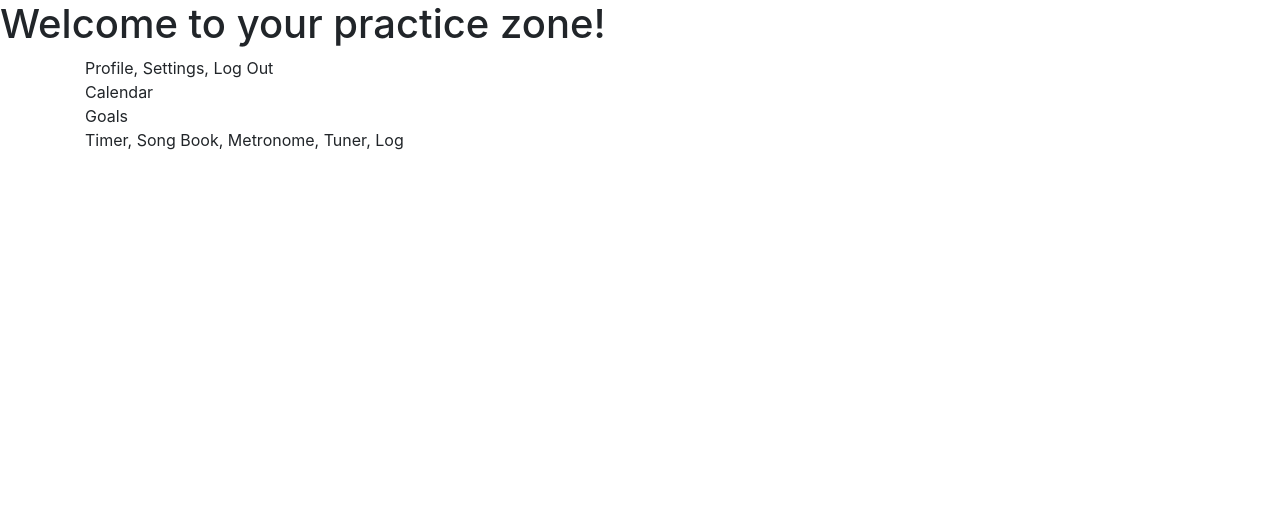
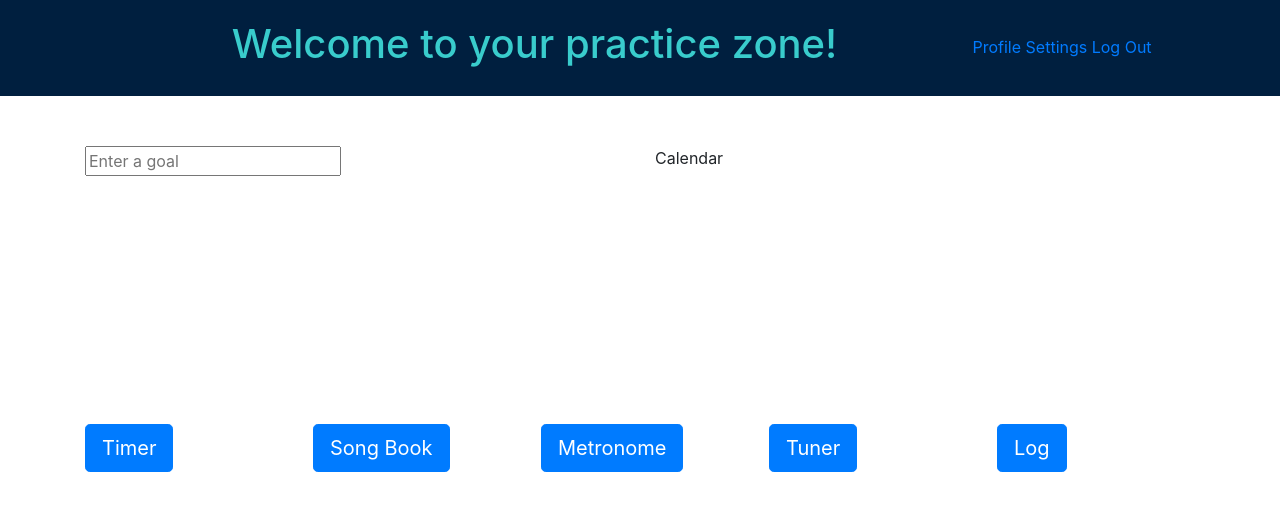
Before and after one commit to carolbarbosa101/PerfectlyPracticed, a Django app: page /dashboard in a window 1280 px wide. Shown: the top 511 px of the page. Run offline with Django 3.2, Linux system fonts and the light colour scheme; some libraries are stand-ins or nearby versions.

Commit message:
Dashboard layout organised with bootstrap grid

```diff
--- a/dashboard/static/dashboard/main.css
+++ b/dashboard/static/dashboard/main.css
@@ -0,0 +1,20 @@
+.page-header{
+    background-color: #001f3f;
+    margin-bottom: 50px;
+    padding: 20px;
+}
+
+.page-header h1,
+.page-header h1 a,
+.page-header h1 a:visited,
+.page-header h1 a:active {
+    color: #39CCCC;
+}
+
+#header-menu{
+    margin-top: 15px;
+}
+
+#features{
+    margin-top: 200px;
+}
--- a/dashboard/templates/dashboard/dashboard.html
+++ b/dashboard/templates/dashboard/dashboard.html
@@ -13,27 +13,58 @@
     <title>Dashboard</title>
 </head>
 <body>
-    <h1>Welcome to your practice zone!</h1>
-
-<div class="container">
-    Profile, Settings, Log Out
+    <header class="page-header">
+        <div class="row">
+            <div class="col-sm-7 offset-2" id="header">
+                <h1><a href="/">Welcome to your practice zone!</a></h1>
+            </div>
+            <div class="col-sm-3" id="header-menu">
+                <a href="" class="profile">
+                    Profile
+                </a>
+                <a href="" class="settings">
+                    Settings
+                </a>
+                <a href="" class="logout">
+                    Log Out
+                </a>
+            </div>
+        </div>
+      </header>
+    <div class="container">
+        <div class="row">
+            <div class="col-sm">
+                <form method="POST">
+                    <input name="goal_text" id="id_new_goal" placeholder="Enter a goal" />
+                    {% csrf_token %}
+                </form>
+            </div>
+            <div class="col-sm">
+                Calendar
+            </div>
+        </div>
+    <br><br>
+        <div class="row" id="features">
+            <div class="col-sm">
+                <button type="button" class="btn btn-primary btn-lg">Timer</button>
+            </div>
+            <div class="col-sm">
+                <button type="button" class="btn btn-primary btn-lg">Song Book</button>
+            </div>
+            <div class="col-sm">
+                <button type="button" class="btn btn-primary btn-lg">Metronome</button>
+            </div>
+            <div class="col-sm">
+                <button type="button" class="btn btn-primary btn-lg">Tuner</button>
+            </div>
+            <div class="col-sm">
+                <button type="button" class="btn btn-primary btn-lg">Log</button>
+            </div>
+        </div>
 </div>
 
-<div class="container">
-    Calendar
-</div>
 
-<div class="container">
-    Goals
-</div>
 
-<div class="container">
-    Timer,
-    Song Book,
-    Metronome,
-    Tuner,
-    Log
-</div>
 
 
 
--- a/musicsite/settings.py
+++ b/musicsite/settings.py
@@ -26,7 +26,7 @@ SECRET_KEY = 'django-insecure-uk5=9b^+0*!!)p5!6i=cq2^=xenpwflxcm#s#5l4w&b@cx=og7
 # SECURITY WARNING: don't run with debug turned on in production!
 DEBUG = True
 
-ALLOWED_HOSTS = []
+ALLOWED_HOSTS = ['127.0.0.1', 'axr005.eu.pythonanywhere.com']
 
 
 # Application definition
```
Also changed, not shown: 1 other file.
